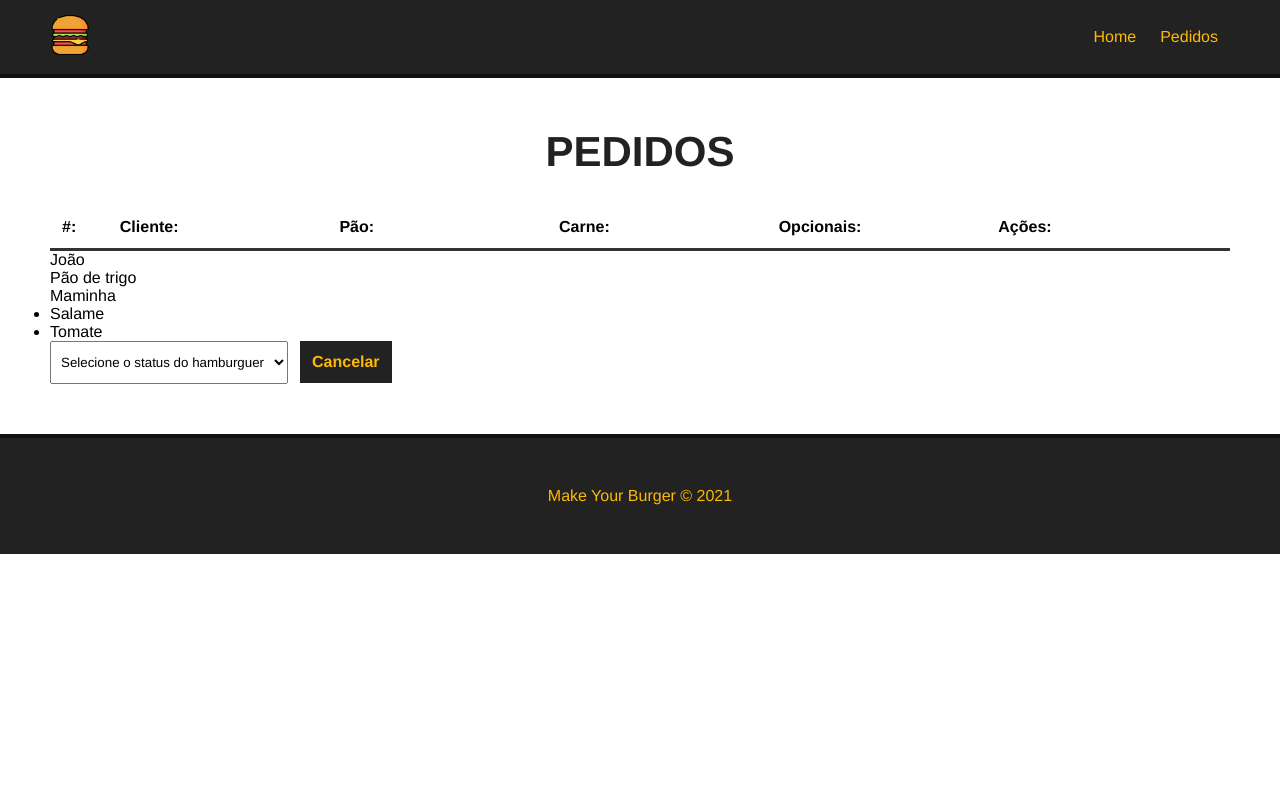
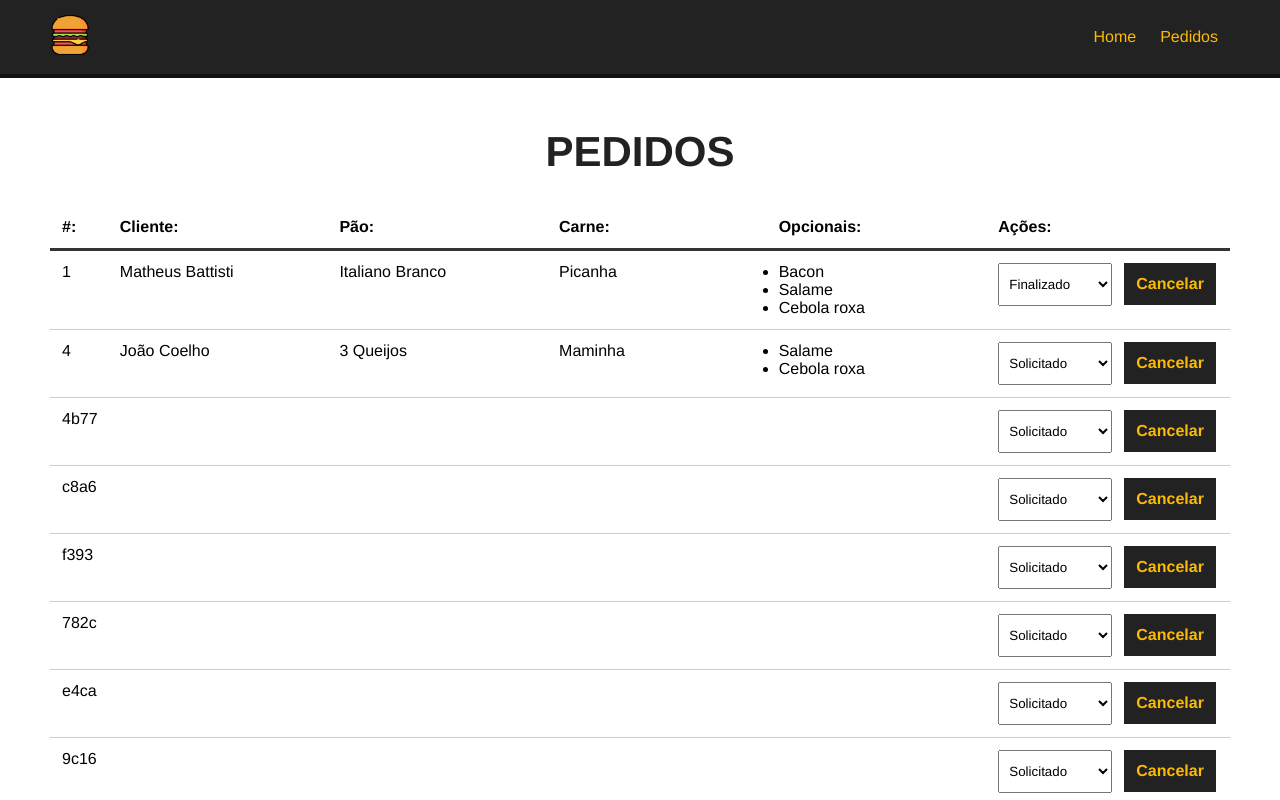
Before and after one commit to Thiago-Develooper/hamburgearia_vuejs, a Vue app: page /pedidos in a window 1280 px wide. Shown: the top 800 px of the page. Built offline with nearby package versions, Linux system fonts and the light colour scheme; data requests are answered from the project's data file.

Commit message:
feat: varias coisas feitas, pedidos component, delete functions em andamento, status complete

```diff
--- a/db/db.json
+++ b/db/db.json
@@ -102,9 +102,6 @@
       "id": 4
     },
     {
-      "id": "1f71"
-    },
-    {
       "id": "4b77"
     },
     {
--- a/src/components/Dashboard.vue
+++ b/src/components/Dashboard.vue
@@ -1,5 +1,5 @@
 <template>
-    <div id="burger-table">
+    <div id="burger-table" v-if="burgers">
       <div>
         <div id="burger-table-heading">
           <div class="order-id">#:</div>
@@ -11,32 +11,74 @@
         </div>
       </div>
       <div id="burger-table-rows">
-            <div class="burger-trable-rows">
-                <div class="order-number">
-                    <div>João</div>
-                    <div>Pão de trigo</div>
-                    <div>Maminha</div>
+        <div class="burger-table-row" v-for="burger in burgers" :key="burger.id">
+          <div class="order-number">{{ burger.id }}</div>
+          <div>{{ burger.nome }}</div>
+          <div>{{ burger.pao }}</div>
+          <div>{{ burger.carne }}</div>
           <div>
-                        <ul>
-                            <li>Salame</li>
-                            <li>Tomate</li>
+            <ul v-for="(opcional, index) in burger.opcionais" :key="index">
+              <li>{{ opcional }}</li>
             </ul>
           </div>
           <div>
-                        <select name="" class="status">
-                            <option value="">Selecione o status   do hamburguer</option>
+            <select name="status" class="status" @change="updateBurger($event, burger.id)">
+              <option :value="s.tipo" v-for="s in status" :key="s.id" :selected="burger.status == s.tipo">
+                {{ s.tipo }}
+              </option>
             </select>
-                        <button class="delete-btn">Cancelar</button>
+            <button class="delete-btn" @click="deleteBurger(burger.id)">Cancelar</button>
           </div>
         </div>
       </div>
     </div>
+    <div v-else>
+      <h2>Não há pedidos no momento!</h2>
     </div>
   </template>
 
 <script>
     export default {
-        name: "Dashboard"
+        name: "Dashboard",
+        data() {
+            return {
+                burgers: null,
+                burger_id: null,
+                status: []
+            }
+        },
+        methods: {
+            async getPedidos() {
+                const req = await fetch("http://localhost:3000/burgers");
+
+                const data = await req.json();
+
+                this.burgers = data;
+                // resgatar estados:
+                this.getStatus()
+            },
+            async getStatus() {
+                const req = await fetch("http://localhost:3000/status")
+
+                const data = await req.json();
+
+                this.status = data;
+
+
+            },
+            async deleteBurger(id) {
+                const req = fetch(`http://localhost:3000/burgers/${id}`, {
+                    method: "DELETE"
+                })
+
+                const res = await req.json();
+
+                this.getPedidos()
+            }
+        },
+        mounted() {
+            this.getPedidos()
+        }
     }
 </script>
 
```
Lines whose indentation alone changed are shown as unchanged.
